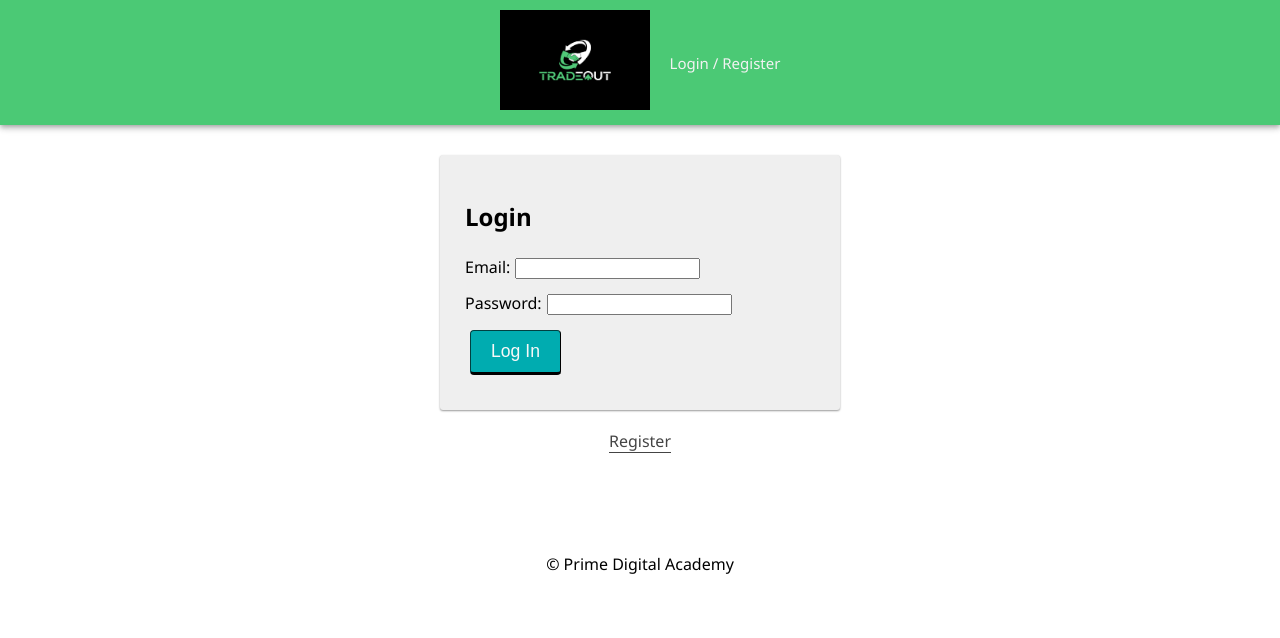
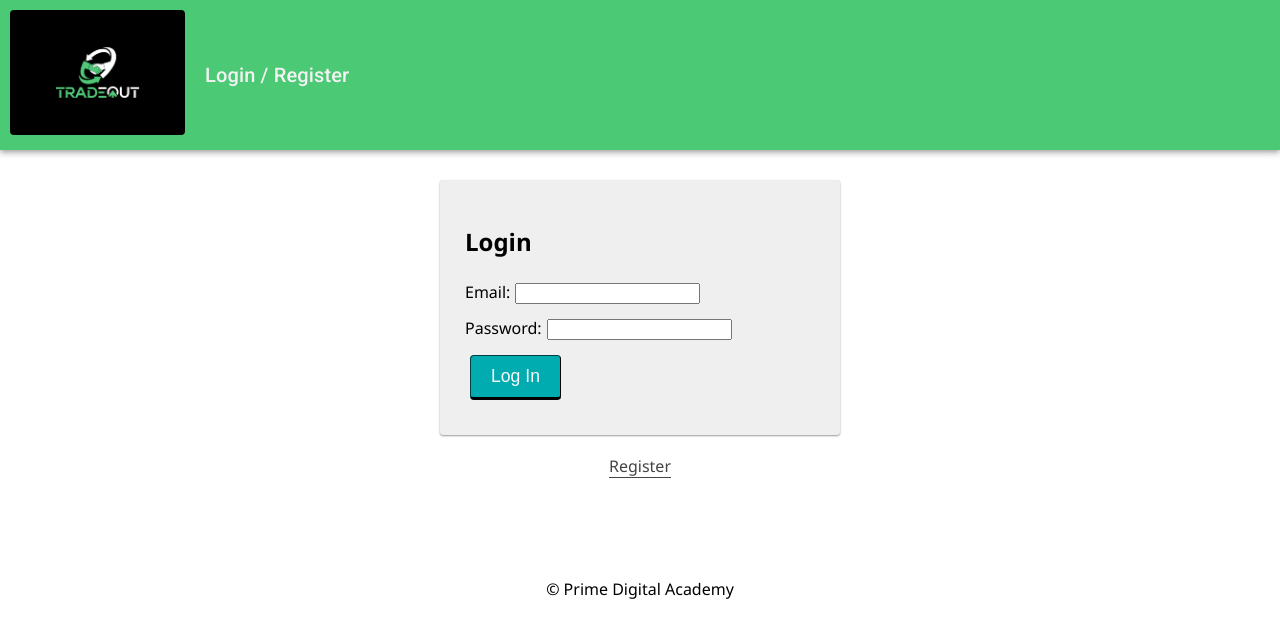
Before and after one commit to jdh2021/tradeout, a React (Create React App) app: page /#/user in a window 1280 px wide. Shown: the top 638 px of the page. Built offline with nearby package versions, Linux system fonts and the light colour scheme; no server answers.

Commit message:
commented out flex box layout from Nav.css

```diff
--- a/src/components/LogOutButton/LogOutButton.jsx
+++ b/src/components/LogOutButton/LogOutButton.jsx
@@ -13,7 +13,7 @@ function LogOutButton(props) {
       className={props.className}
       onClick={() => dispatch({ type: 'LOGOUT' })}
     >
-      <Typography>Log Out</Typography>
+      <Typography variant="h6">Log Out</Typography>
     </button>
   );
 }
--- a/src/components/Nav/Nav.css
+++ b/src/components/Nav/Nav.css
@@ -1,8 +1,8 @@
 .nav {
   /* flex box layout */
-  display: flex;
+  /* display: flex;
   justify-content: space-between;
-  align-items: center;
+  align-items: center; */
 
   margin: 0 0 30px;
   background-color: #4BC975;
--- a/src/components/Nav/Nav.jsx
+++ b/src/components/Nav/Nav.jsx
@@ -4,6 +4,7 @@ import LogOutButton from '../LogOutButton/LogOutButton';
 import './Nav.css';
 import { useSelector } from 'react-redux';
 
+import Box from '@mui/material/Box';
 import AppBar from '@mui/material/AppBar';
 import Toolbar from '@mui/material/Toolbar';
 import Typography from '@mui/material/Typography';
@@ -11,19 +12,21 @@ import Typography from '@mui/material/Typography';
 function Nav() {
   const user = useSelector((store) => store.user);
 
+  const drawerWidth = 240;
+
   return (
     <AppBar position="sticky" className="nav" style={{backgroundColor:'#4BC975'}}>
       <Toolbar disableGutters>
+        <Box container sx={{display: 'flex', justifyContent: 'flex-start', alignItems: 'center'}}>
         <Link to="/dashboard">
-        <img src="images/tradeout_logo.jpg" alt="tradeout logo" width='150' height='100' style={{margin: 10}}/>
-        {/* <h2 className="nav-title">Tradeout</h2> */}
+          <img src="images/tradeout_logo.jpg" alt="tradeout logo" width='175' height='125' style={{margin: 10, borderRadius: 4}}/>
         </Link>
         <div>
           {/* If no user is logged in, show these links */}
           {!user.id && (
             // If there's no user, show login/registration links
             <Link className="navLink" to="/login">
-            Login / Register
+              <Typography variant="h6">Login / Register</Typography>
             </Link>
           )}
 
@@ -31,11 +34,11 @@ function Nav() {
           {user.id && (
             <>
               <Link className="navLink" to="/dashboard">
-              <Typography>Dashboard</Typography>
+                <Typography variant="h6">Dashboard</Typography>
               </Link>
 
               <Link className="navLink" to="/notifications">
-              <Typography>Notifications</Typography>
+                <Typography variant="h6">Notifications</Typography>
               </Link>
   {/*
               <Link className="navLink" to="/info">
@@ -50,6 +53,7 @@ function Nav() {
             About
           </Link> */}
         </div>
+        </Box>
       </Toolbar>
     </AppBar>
   );
```
Lines whose indentation alone changed are shown as unchanged.
